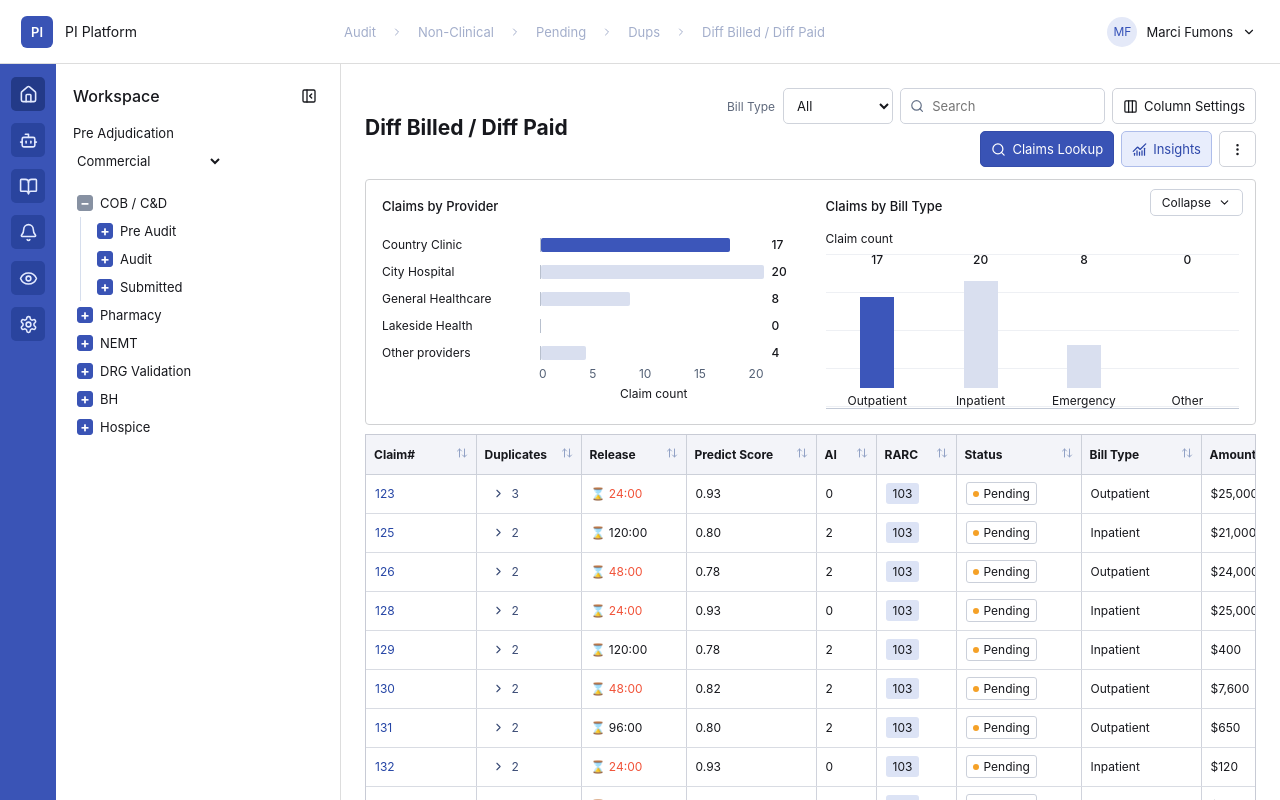
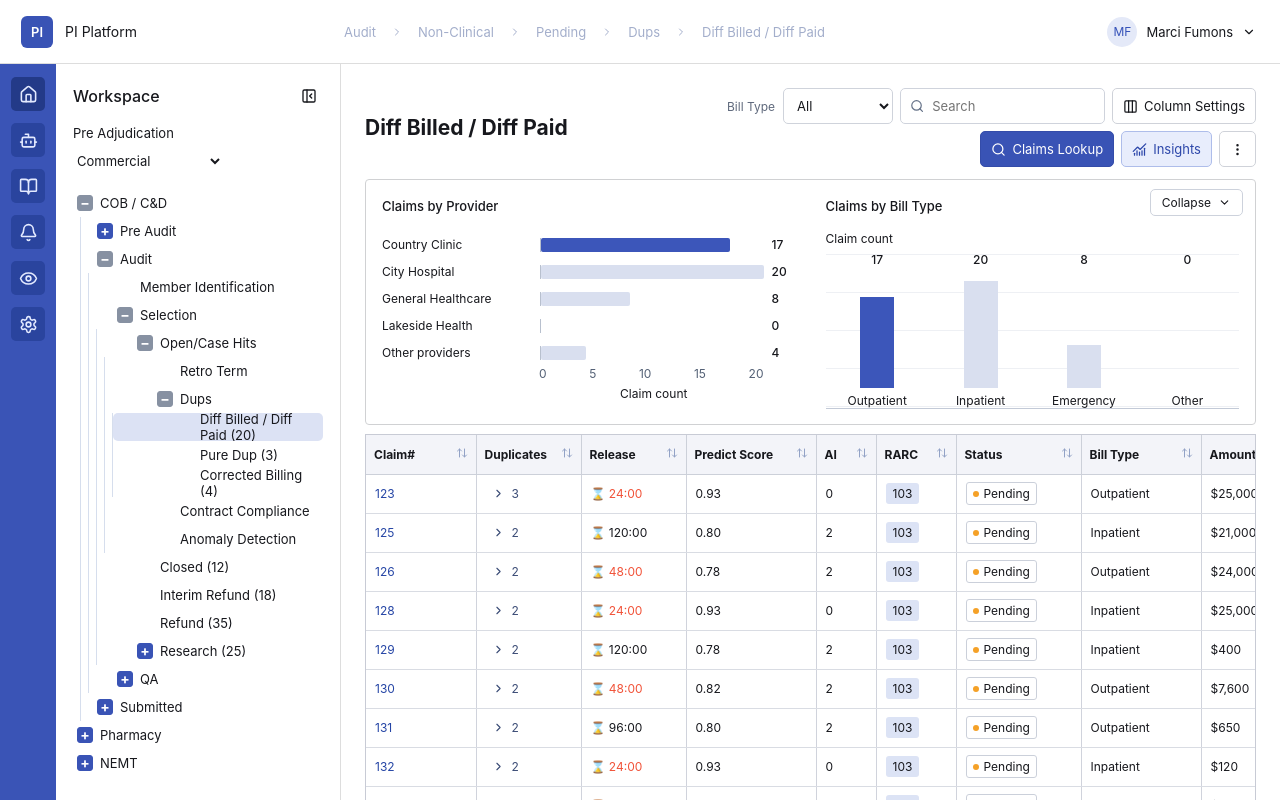
Before and after one commit to toolbugminus/pi-platform, a React (Vite) app: page / in a window 1280 px wide. Shown: the top 800 px of the page. Built offline with nearby package versions, Linux system fonts and the light colour scheme.

Commit message:
Initialize expanded tree paths uniquely

```diff
--- a/src/data.js
+++ b/src/data.js
@@ -9,4 +9,4 @@ const amounts=[25000,21000,24000,16900,25000,400,7600,650,120,498,3450,5000];
 export const seed=Array.from({length:200},(_,i)=>({id:i===0?123:124+i,member:people[i%12],memberId:12345+i,provider:providers[[0,1,0,2,1,1,0,0,1,0,1,2][i%12]%6],type:['Outpatient','Inpatient','Emergency','Other'][[0,1,0,2,1,1,0,0,1,0,1,2][i%12]%4],billed:amounts[i%12],paid:i%5===2?18500:0,risk:amounts[i%12],score:[.93,.80,.78,.82,.93,.78,.82,.80,.93,.77][i%10],release:['24:00','120:00','48:00','96:00'][i%4],ai:i%4===0?0:2,stage:'NC-Pending',category:i%14===3?'Pure Dup':i%12===9?'Corrected Billing':'Diff Billed / Diff Paid',duplicates:i===0?3:2,notes:[],history:[{message:'Imported into Pending',at:'2024-05-21'}]}));
 export const matches=[{id:321,paid:18500,billed:25000,billType:'131'},{id:457,paid:18000,billed:24500,billType:'137'},{id:987,paid:18500,billed:25000,billType:'131'}];
 export const cols=[['id','Claim#',110],['duplicates','Duplicates',105],['release','Release',105],['score','Predict Score',130],['ai','AI',60],['rarc','RARC',80],['stage','Status',125],['type','Bill Type',120],['risk','Amount At Risk',165],['provider','Provider Name',175],['member','Full Name',155],['billed','Billed',115],['paid','Paid',115],['admit','Admit Date',145],['discharge','Discharge Date',145],['agreement','Agreement',200],['npi','NPI',140]];
-export const initial=()=>({claims:seed,stage:'NC-Pending',queue:'Diff Billed / Diff Paid',expanded:['COB / C&D','Audit','Selection','Open/Case Hits','Dups'],rows:[],selected:[],hidden:[],query:'',page:1,perPage:20,sort:['id',1],analytics:true,collapsed:false,claimId:null,tab:'AI Audit Overview',duplicate:321,chatOpen:true,chat:[{role:'assistant',text:'I can help review possible duplicate claims, prior payments and supporting documents. This is a simulated demo assistant.'}],module:'Claims',guideline:'CHF'});
+export const initial=()=>({claims:seed,stage:'NC-Pending',queue:'Diff Billed / Diff Paid',expanded:['COB / C&D','COB / C&D > Audit','COB / C&D > Audit > Selection','COB / C&D > Audit > Selection > Open/Case Hits','COB / C&D > Audit > Selection > Open/Case Hits > Dups'],rows:[],selected:[],hidden:[],query:'',page:1,perPage:20,sort:['id',1],analytics:true,collapsed:false,claimId:null,tab:'AI Audit Overview',duplicate:321,chatOpen:true,chat:[{role:'assistant',text:'I can help review possible duplicate claims, prior payments and supporting documents. This is a simulated demo assistant.'}],module:'Claims',guideline:'CHF'});
```
